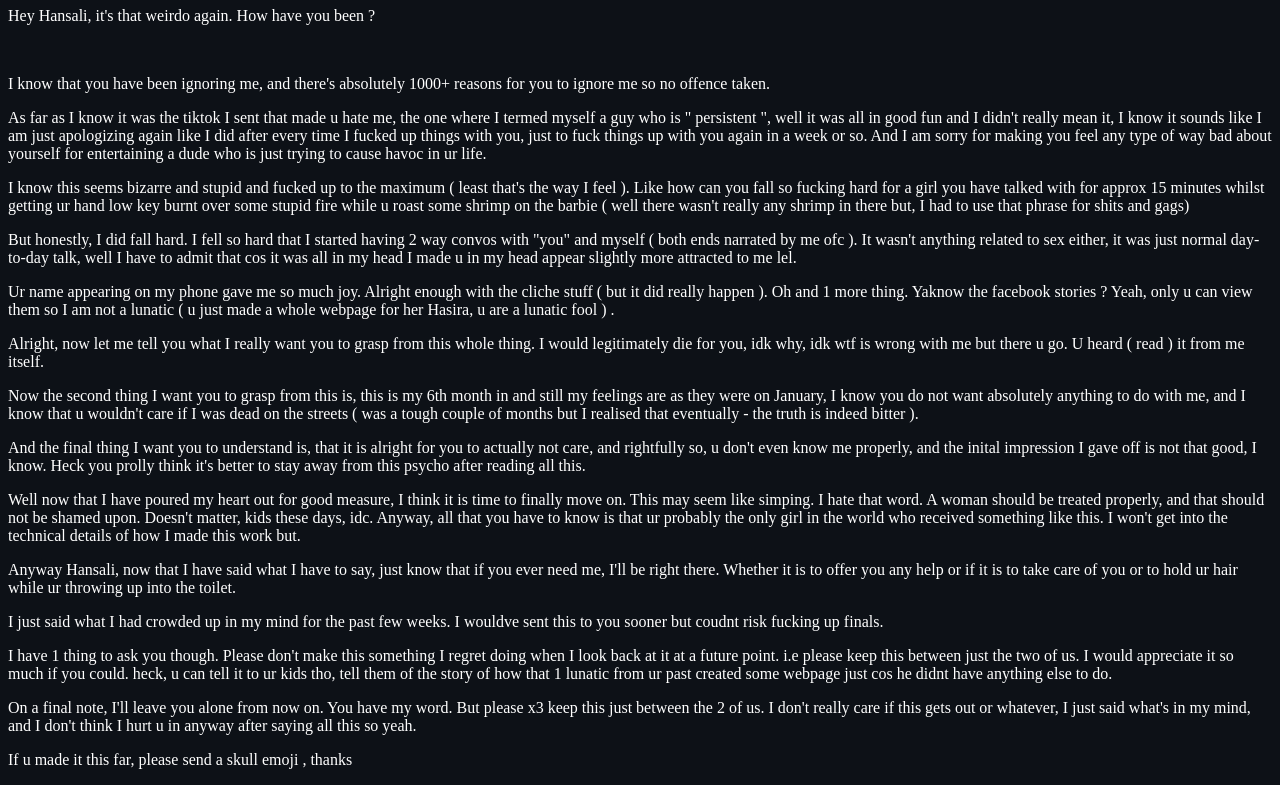
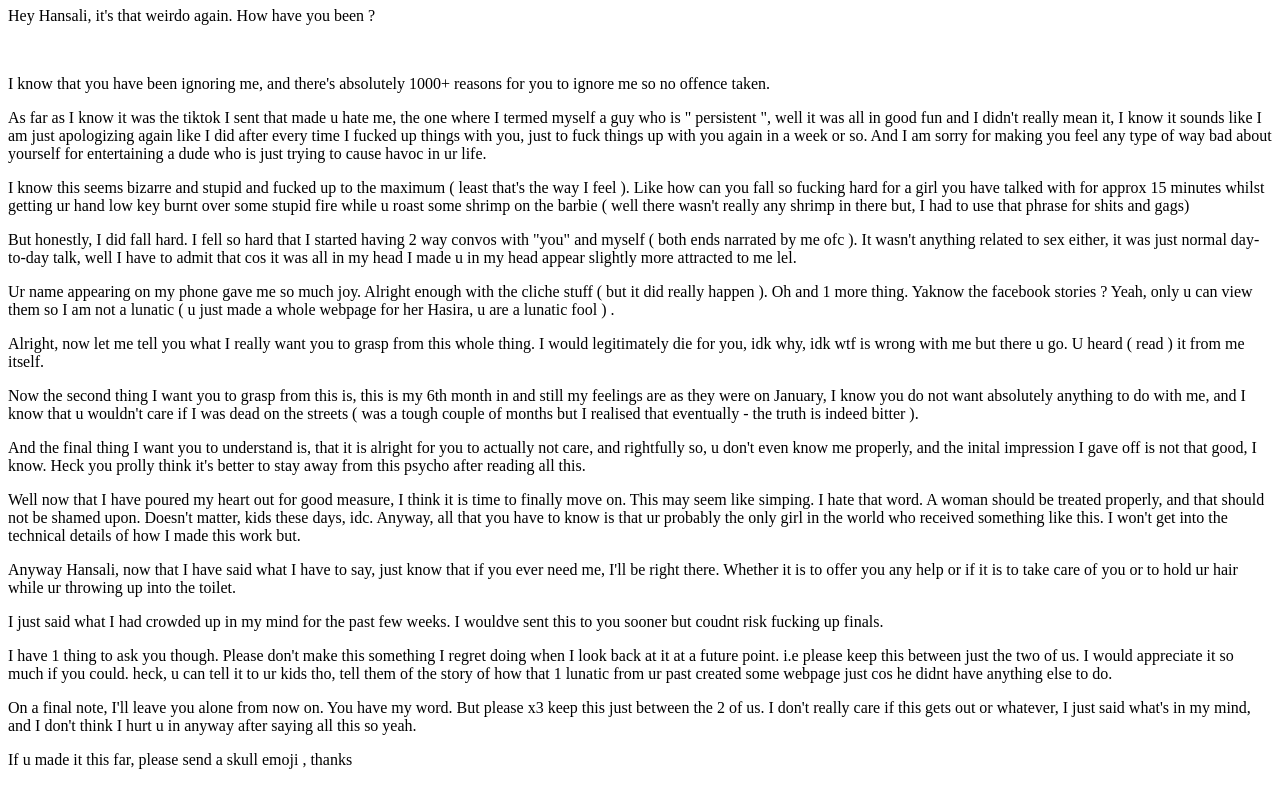
Before and after one commit to Hasira999/Hasira999.github.io, a plain HTML site: page index.html in a window 1280 px wide. Shown: the part 135-920 px from the top of the page. Drawn offline with Linux system fonts and the light colour scheme.

Commit message:
Update main.css

```diff
--- a/css/main.css
+++ b/css/main.css
@@ -1,10 +1,3 @@
 header {
     text-align:center;
   }
-body{
-    background-color: #0d1117;
-}
-
-p {
-    color : #ffffff;
-}
```
